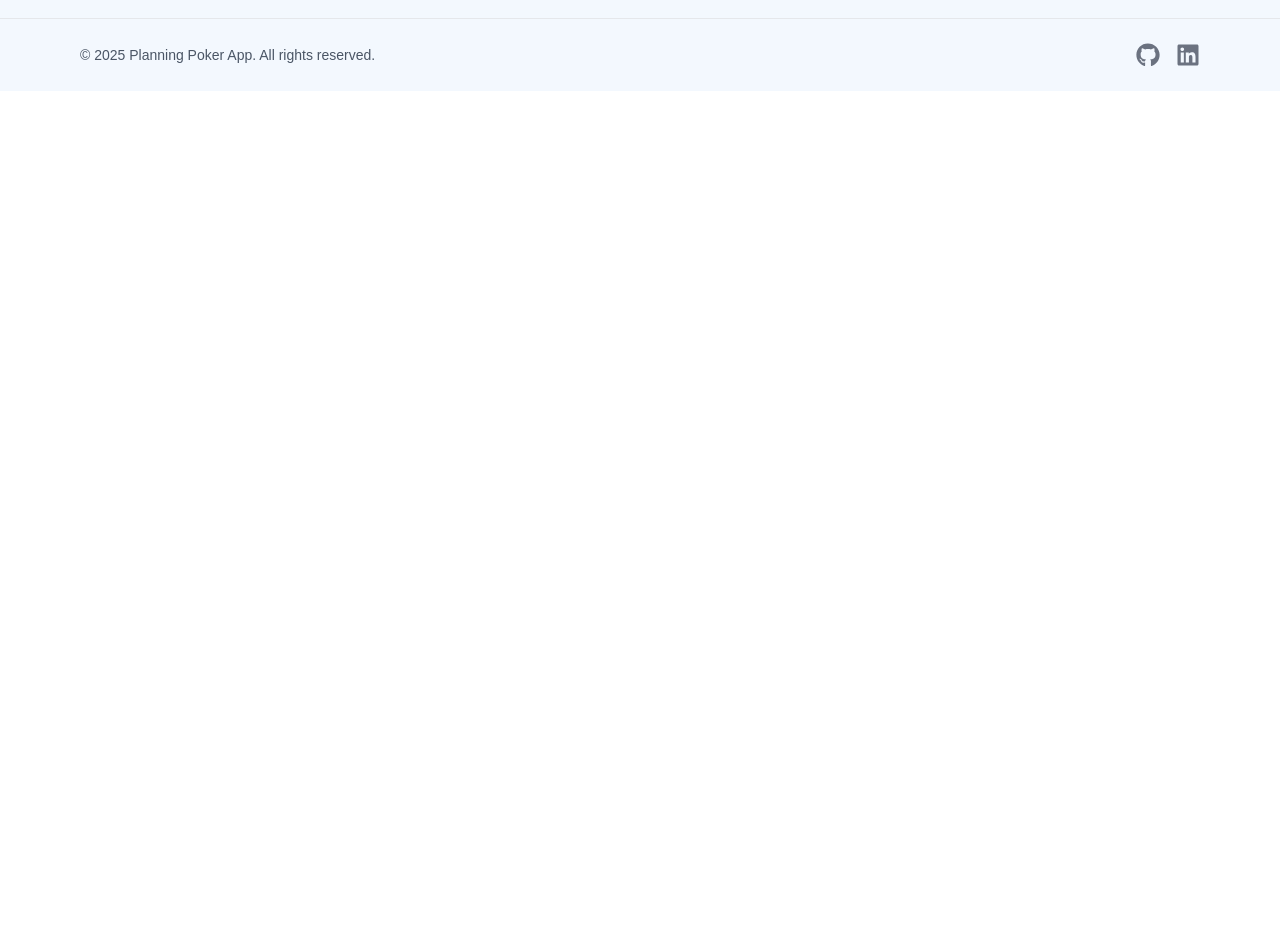
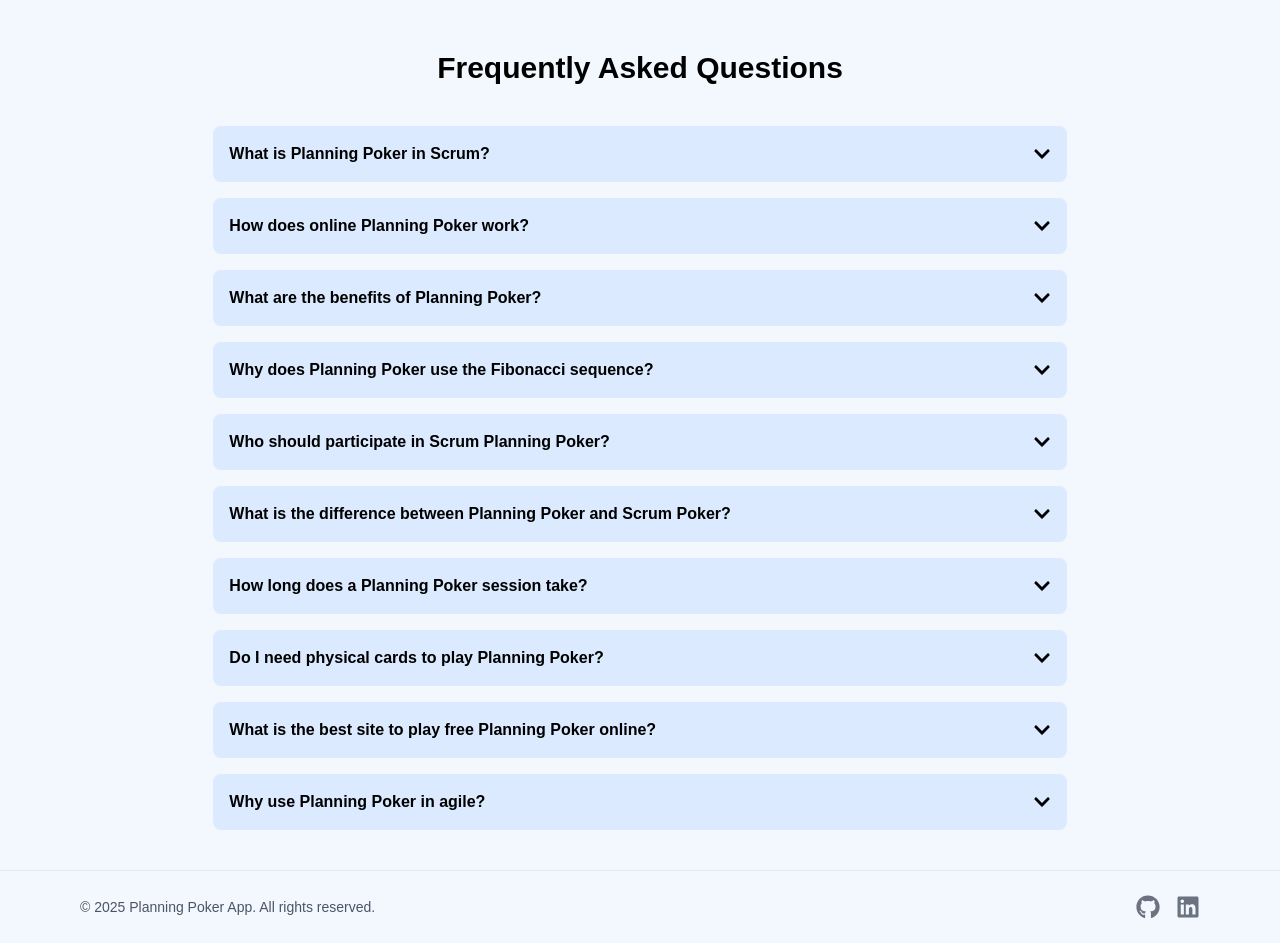
Before and after one commit to malvezzidatr/planning-poker, a Next.js app: page / in a window 1280 px wide. Shown: the part 1060-2003 px from the top of the page. Before the commit the page ends 1151 px from the top, so only its background shows below. Built offline with nearby package versions, Linux system fonts and the light colour scheme.

Commit message:
feat: add FAQ section with accordion component and structured data for SEO

```diff
--- a/src/app/layout.tsx
+++ b/src/app/layout.tsx
@@ -2,6 +2,7 @@ import type { Metadata } from "next";
 import { Geist, Geist_Mono } from "next/font/google";
 import Script from "next/script";
 import "./globals.css";
+import { faq } from "@/texts/faq";
 
 const geistSans = Geist({
   variable: "--font-geist-sans",
@@ -75,6 +76,22 @@ export default function RootLayout({
             gtag('config', 'G-3YJ3ED0TQQ');
           `}
         </Script>
+        <Script
+          id="faq-json"
+          type="application/ld+json"
+          strategy="afterInteractive"
+          dangerouslySetInnerHTML={{
+            __html: JSON.stringify({
+              "@context": "https://schema.org",
+              "@type": "FAQPage",
+              mainEntity: faq.map((item) => ({
+                "@type": "Question",
+                name: item.question,
+                acceptedAnswer: { "@type": "Answer", text: item.answer }
+              }))
+            })
+          }}
+        />
       </head>
       <body className={`${geistSans.variable} ${geistMono.variable} antialiased`}>
         {children}
--- a/src/app/page.tsx
+++ b/src/app/page.tsx
@@ -4,8 +4,11 @@ import { HelpfulCard } from "@/components/HelpfulCard/HelpfulCard";
 import { Footer } from "@/components/Footer/footer";
 import Head from "next/head";
 import { JoinSessionCardGroup } from "@/components/JoinSessionCardGroup/JoinSessionCardGroup";
+import { Accordion } from "@/components/Accordion/Accordion";
+import { faq } from "@/texts/faq";
 
 export default function Home() {
+
   return (
     <>
       <Head>
@@ -31,14 +34,17 @@ export default function Home() {
             <HelpfulCard iconName="chartPie" title="Reach Consensus" description="Discuss differences in estimates and revote until the teams reaches a consensus." />
           </div>
         </div>
+        <div className="flex flex-col items-center mb-10">
+          <h2 className="text-black text-3xl font-bold mb-10">Frequently Asked Questions</h2>
+          <div className="w-2/3 flex flex-col gap-4">
+            {
+              faq.map((item) => (
+                <Accordion key={item.question} question={item.question} answer={item.answer} />
+              ))
+            }
+          </div>
+        </div>
         <Footer />
-        {/* <CreateRoomModal
-          onClose={() => setIsCreateRoomModalOpen(false)}
-          isOpen={isCreateRoomModalOpen}
-          headerTitle="Create Room"
-          headerDescription="Set up your planning session and invite your team"
-          handlePress={createRoom}
-        /> */}
       </div>
     </>
 
--- /dev/null
+++ b/src/components/Accordion/Accordion.tsx
@@ -0,0 +1,53 @@
+"use client";
+
+import { useState } from "react";
+import { motion, AnimatePresence } from "framer-motion";
+import Icon from "../Icon/Icon";
+
+interface AccordionProps {
+  question: string;
+  answer: string;
+}
+
+export const Accordion = ({ question, answer }: AccordionProps) => {
+  const [isOpen, setIsOpen] = useState(false);
+
+  const handleToggle = () => setIsOpen(!isOpen);
+
+  return (
+    <div className="w-full bg-blue-100 rounded-lg overflow-hidden">
+      <button
+        onClick={handleToggle}
+        className="w-full p-4 flex justify-between items-center cursor-pointer transition hover:bg-blue-200"
+      >
+        <h3 className="font-semibold text-black">{question}</h3>
+        <motion.div
+          animate={{ rotate: isOpen ? 180 : 0 }}
+          transition={{ duration: 0.2 }}
+        >
+          <Icon
+            name={"chevronDown"}
+            color="#000"
+            size={18}
+          />
+        </motion.div>
+      </button>
+
+      <AnimatePresence>
+        {isOpen && (
+          <motion.div
+            initial={{ height: 0, opacity: 0 }}
+            animate={{ height: "auto", opacity: 1 }}
+            exit={{ height: 0, opacity: 0 }}
+            transition={{ duration: 0.2, ease: "easeInOut" }}
+            className="px-4"
+          >
+            <p className="text-black pt-2 pb-4">
+              {answer}
+            </p>
+          </motion.div>
+        )}
+      </AnimatePresence>
+    </div>
+  );
+};
--- a/src/components/HelpfulCard/HelpfulCard.tsx
+++ b/src/components/HelpfulCard/HelpfulCard.tsx
@@ -12,8 +12,8 @@ export const HelpfulCard = ({
   description
 }: IHelpfulCardProps) => {
   return (
-    <div className="flex flex-col items-center justify-center p-6 rounded-lg w-full max-w-sm">
-      <div className="w-14 h-14 bg-[#E0EFFF] rounded-full flex items-center justify-center mb-4">
+    <div className="flex flex-col items-center bg-blue-100 justify-center px-6 py-10 rounded-lg w-full max-w-sm">
+      <div className="w-14 h-14 bg-blue-200 rounded-full flex items-center justify-center mb-4">
         <Icon color="#0368DB" name={iconName} />
       </div>
       <p className="text-lg font-semibold mb-3">{title}</p>
--- a/src/components/Icon/Icon.tsx
+++ b/src/components/Icon/Icon.tsx
@@ -11,6 +11,8 @@ import {
   FaChartPie,
   FaGithub,
   FaLinkedin,
+  FaChevronDown,
+  FaChevronUp,
 } from "react-icons/fa";
 
 const icons = {
@@ -26,6 +28,8 @@ const icons = {
   chartPie: FaChartPie,
   github: FaGithub,
   linkedin: FaLinkedin,
+  chevronDown: FaChevronDown,
+  chevronUp: FaChevronUp,
 } as const;
 
 export type IconName = keyof typeof icons;
--- /dev/null
+++ b/src/texts/faq/index.ts
@@ -0,0 +1,52 @@
+export const faq = [
+  {
+    question: "What is Planning Poker in Scrum?",
+    answer:
+      "Planning Poker is an agile estimation technique used by Scrum teams to evaluate the effort and complexity of user stories. It helps create consensus and improves sprint planning."
+  },
+  {
+    question: "How does online Planning Poker work?",
+    answer:
+      "In online Planning Poker, each team member selects a digital card with an effort value. The cards are revealed at the same time, and the team discusses until reaching an agreement, without needing physical cards."
+  },
+  {
+    question: "What are the benefits of Planning Poker?",
+    answer:
+      "Planning Poker provides more accurate estimates, promotes team collaboration, reduces individual bias, and ensures alignment on the work to be done."
+  },
+  {
+    question: "Why does Planning Poker use the Fibonacci sequence?",
+    answer:
+      "The Fibonacci sequence reflects increasing uncertainty in larger tasks, helping avoid overly detailed estimates for complex stories."
+  },
+  {
+    question: "Who should participate in Scrum Planning Poker?",
+    answer:
+      "All development team members take part in Planning Poker. The Product Owner presents the stories, and the Scrum Master often facilitates the session."
+  },
+  {
+    question: "What is the difference between Planning Poker and Scrum Poker?",
+    answer:
+      "Scrum Poker is just another name for Planning Poker. Both refer to the same agile estimation technique based on team consensus."
+  },
+  {
+    question: "How long does a Planning Poker session take?",
+    answer:
+      "It depends on the number of stories, but usually takes 30 minutes to 2 hours per sprint. Online sessions are often faster."
+  },
+  {
+    question: "Do I need physical cards to play Planning Poker?",
+    answer:
+      "No. Most teams now prefer online Planning Poker tools, which are more practical and work well for remote teams."
+  },
+  {
+    question: "What is the best site to play free Planning Poker online?",
+    answer:
+      "There are several free Planning Poker tools available online. Our site is one of them, allowing real-time agile estimation without installation."
+  },
+  {
+    question: "Why use Planning Poker in agile?",
+    answer:
+      "Planning Poker helps agile teams align understanding, improve estimation accuracy, and make sprint planning more effective."
+  }
+];
```
